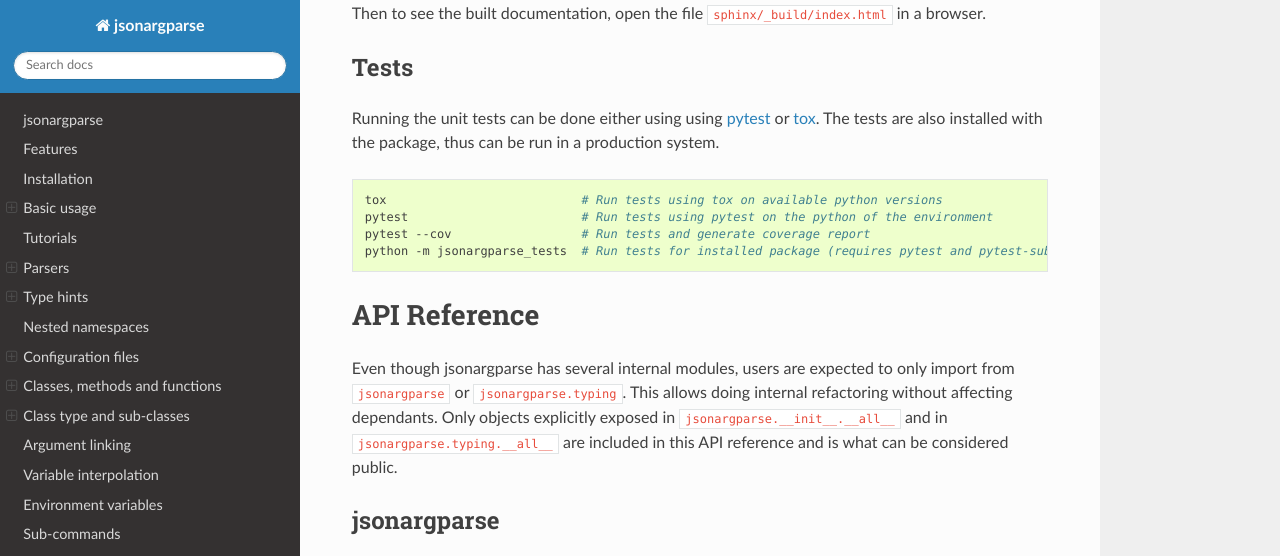
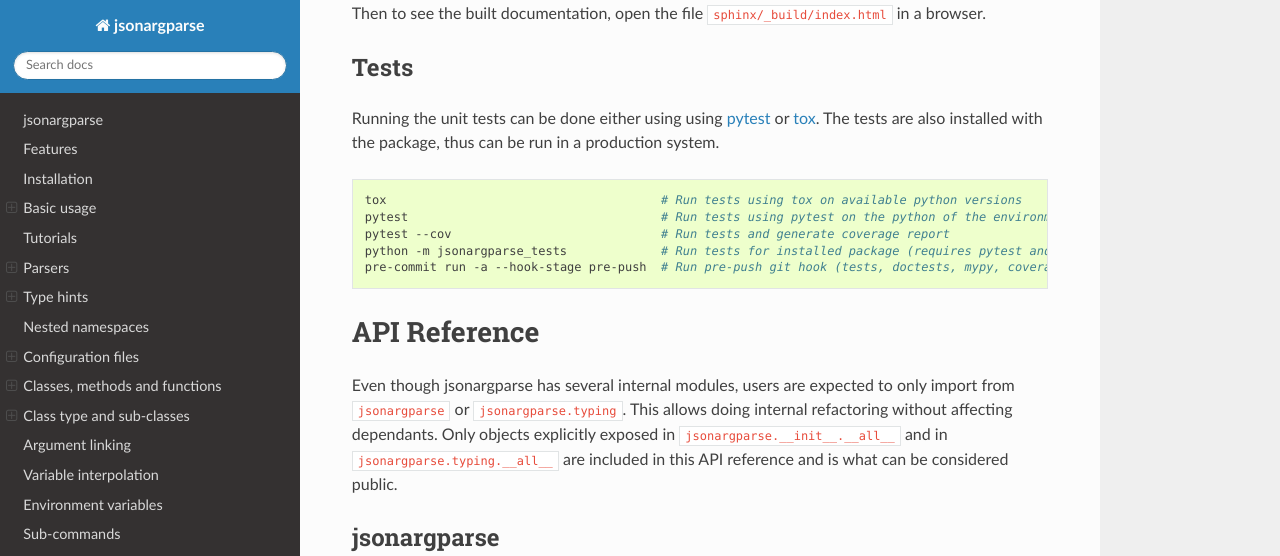
Before and after one commit to omni-us/jsonargparse, a Sphinx documentation site: the page built from sphinx/index.rst, in a window 1280 px wide and 900 px high, scrolled down 40737 px, cut to the strip 0-556 px from the top of the window. Built offline with Sphinx 7.4.7 and the Read the Docs theme 2.0.0, drawn with Linux system fonts in a browser that asks for light colours.

Commit message:
Some minor fixes.

```diff
--- a/CONTRIBUTING.rst
+++ b/CONTRIBUTING.rst
@@ -74,7 +74,8 @@
 
 .. code-block:: bash
 
-    tox                           # Run tests using tox on available python versions
-    pytest                        # Run tests using pytest on the python of the environment
-    pytest --cov                  # Run tests and generate coverage report
-    python -m jsonargparse_tests  # Run tests for installed package (requires pytest and pytest-subtests)
+    tox                                      # Run tests using tox on available python versions
+    pytest                                   # Run tests using pytest on the python of the environment
+    pytest --cov                             # Run tests and generate coverage report
+    python -m jsonargparse_tests             # Run tests for installed package (requires pytest and pytest-subtests)
+    pre-commit run -a --hook-stage pre-push  # Run pre-push git hook (tests, doctests, mypy, coverage)
--- a/sphinx/conf.py
+++ b/sphinx/conf.py
@@ -84,7 +84,7 @@
 import jsonargparse_tests
 from jsonargparse import *
 from jsonargparse.typing import *
-from jsonargparse.util import unresolvable_import_paths
+from jsonargparse._util import unresolvable_import_paths
 
 def doctest_mock_class_in_main(cls):
     cls.__module__ = None
@@ -345,4 +345,4 @@
 
 
 # Example configuration for intersphinx: refer to the Python standard library.
-intersphinx_mapping = {"https://docs.python.org/": None}
+intersphinx_mapping = {"python": ("https://docs.python.org/3", None)}
```
Also changed, not shown: .pre-commit-config.yaml.
